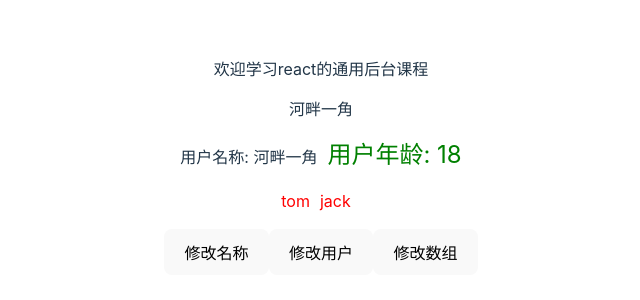
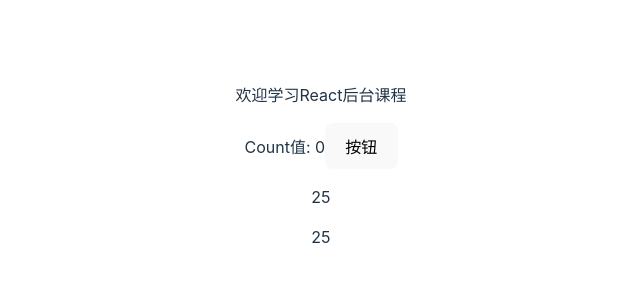
Before and after one commit to sunShineLoveMe/react-manager, a React (Vite) app: page / in a window 1280 px wide. Shown: the part 234-534 px from the top of the page, without its empty margins (319-959 px from the left). Built offline with nearby package versions, Linux system fonts and the light colour scheme.

Commit message:
ts基础类型

```diff
--- a/src/App.tsx
+++ b/src/App.tsx
@@ -1,48 +1,32 @@
-import { useState } from 'react'
+import { useEffect, useMemo, useState } from 'react'
 import './App.css'
 
 function App() {
-  const [name, setName] = useState('河畔一角')
-  const [user, setUser] = useState({ name: '河畔一角', age: 18 })
-  const [list, setList] = useState(['tom', 'jack'])
-  const handleUpdate = () => {
-    setName('React')
+  const [count, setCount] = useState(0)
+
+  const total1 = () => {
+    console.log('total1...')
+    const list = [1, 3, 5, 7, 9]
+    return list.reduce((total, item) => total + item, 0)
   }
+  const total2 = useMemo(() => {
+    console.log('total2...')
+    const list = [1, 3, 5, 7, 9]
+    return list.reduce((total, item) => total + item, 0)
+  }, [])
 
-  const handleUser = () => {
-    // setName('React')
-    //解构赋值
-    setUser({ ...user, age: 20 })
+  const handleClick = () => {
+    setCount(count + 1)
   }
-
-  const handleList = () => {
-    setList([...list, 'lucy'])
-  }
-
   return (
     <div className='App'>
-      <p>欢迎学习react的通用后台课程</p>
-      <p>{name}</p>
-
+      <p>欢迎学习React后台课程</p>
       <p>
-        <span>用户名称: {user.name}</span>
-        <span style={{ marginLeft: 10, color: 'green', fontSize: 24 }}>用户年龄: {user.age}</span>
+        <span>Count值: {count}</span>
+        <button onClick={handleClick}>按钮</button>
       </p>
-
-      <p>
-        {list.map(item => {
-          return (
-            <span key={item} style={{ marginRight: 10, color: 'red' }}>
-              {item}
-            </span>
-          )
-        })}
-      </p>
-      <p>
-        <button onClick={handleUpdate}>修改名称</button>
-        <button onClick={handleUser}>修改用户</button>
-        <button onClick={handleList}>修改数组</button>
-      </p>
+      <p>{total1()}</p>
+      <p>{total2}</p>
     </div>
   )
 }
--- a/src/main.tsx
+++ b/src/main.tsx
@@ -2,8 +2,6 @@
 import ReactDOM from 'react-dom/client'
 import App from './App.tsx'
 import './index.css'
-
-let list = [1, 3, 5].map(i => i + 1)
 
 ReactDOM.createRoot(document.getElementById('root')!).render(
   <React.StrictMode>
```
Also changed, not shown: src/typescript学习资料/test.ts (added, +31 -0 lines).
